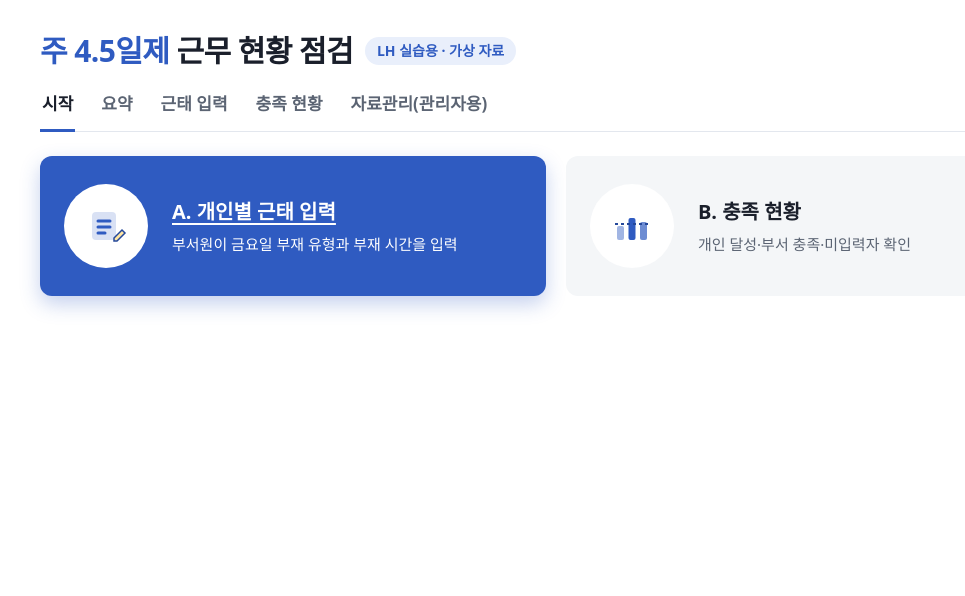
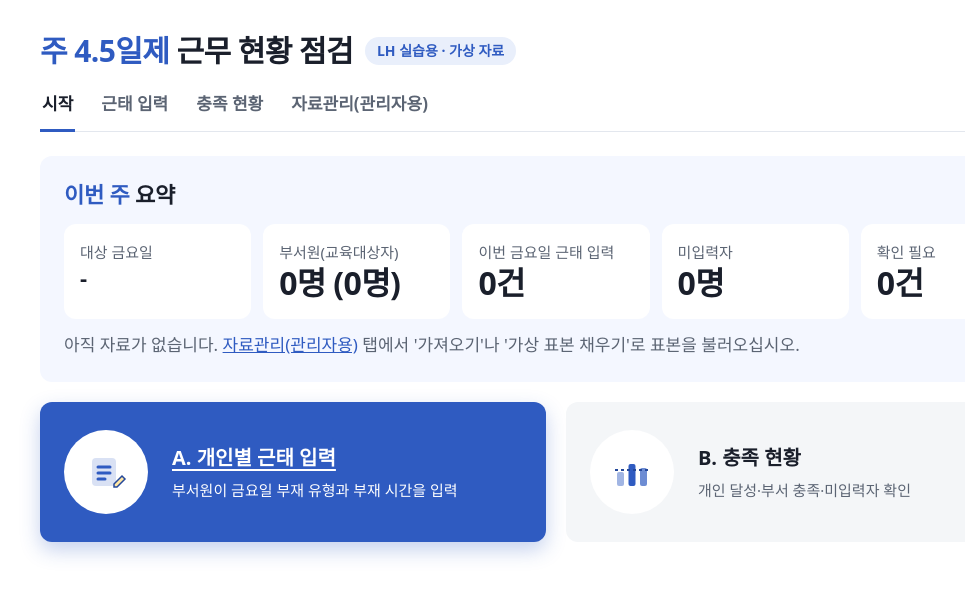
Before and after one commit to fman4444/AI, a plain HTML site: page tools/index.html in a window 1280 px wide. Shown: the whole page, without its empty margins (84-1049 px from the left). Drawn offline with Linux system fonts and the light colour scheme.

Commit message:
[팀-통합] PC 화면은 시작에 요약을 합치고 요약 탭 감춤 — 휴대폰은 그대로
Co-Authored-By: Claude Opus 5.5 <noreply@anthropic.com>
Claude-Session: https://claude.ai/code/session_01WihcLZcvkCdq9uRDWkDuxd

```diff
--- a/tools/assets/style.css
+++ b/tools/assets/style.css
@@ -129,4 +129,7 @@ th.num, td.num { text-align: right; }
 @media (prefers-reduced-motion: reduce) {
   * { animation: none !important; transition: none !important; }
 }
+/* PC에서는 시작 페이지에 요약을 합쳐 보이고 요약 탭을 감춘다. 휴대폰(640px 이하)은 요약을 따로 탭으로 둔다. */
+@media (min-width: 641px) { .mobile-only { display: none !important; } }
+@media (max-width: 640px) { .pc-only { display: none !important; } }
 [hidden] { display: none !important; }
--- a/tools/index.html
+++ b/tools/index.html
@@ -6,6 +6,17 @@
 <title>주 4.5일제 근무 현황 점검</title>
 <link rel="stylesheet" href="assets/style.css">
 <style>
+  .summary { display: grid; grid-template-columns: repeat(5, 1fr); gap: 12px; }
+  @media (max-width: 900px) { .summary { grid-template-columns: repeat(3, 1fr); } }
+  @media (max-width: 640px) { .summary { grid-template-columns: repeat(2, 1fr); } }
+  .summary > div { background: var(--card); border-radius: var(--r-card); padding: var(--s3) var(--s3); }
+  .summary .label { color: var(--muted); font-size: var(--fs-small); }
+  .summary .value { font-size: var(--fs-num); font-weight: 800; line-height: 1.2; font-variant-numeric: tabular-nums; letter-spacing: -0.02em; }
+  .summary .value.date { font-size: 22px; }
+  .summary .value { white-space: nowrap; }
+  @media (max-width: 640px) { .summary .value { font-size: 24px; } .summary .value.date { font-size: 18px; } }
+  .empty { color: var(--muted); margin: var(--s2) 0 0; }
+  .empty a { color: var(--primary); }
   /* LH 바로가기 카드처럼: 중요한 하나만 진한 파랑 */
   .go { display: grid; grid-template-columns: 1fr 1fr; gap: 20px; margin-bottom: 20px; }
   @media (max-width: 640px) { .go { grid-template-columns: 1fr; } }
@@ -32,11 +43,24 @@
 
   <nav class="menu" aria-label="메뉴">
     <a href="index.html" aria-current="page">시작</a>
-    <a href="pages/summary.html">요약</a>
+    <a class="mobile-only" href="pages/summary.html">요약</a>
     <a href="pages/IN.html">근태 입력</a>
     <a href="pages/board.html">충족 현황</a>
     <a href="pages/admin.html">자료관리(관리자용)</a>
   </nav>
+
+  <!-- PC 화면: 요약을 시작 페이지에 합쳐 보인다 (휴대폰은 요약 탭) -->
+  <div class="section pc-only">
+    <h2><span class="accent">이번 주</span> 요약</h2>
+    <div class="summary">
+      <div><div class="label">대상 금요일</div><div class="value date" id="sumFriday">-</div></div>
+      <div><div class="label">부서원(교육대상자)</div><div class="value" id="sumMembers">0명</div></div>
+      <div><div class="label">이번 금요일 근태 입력</div><div class="value" id="sumAttendance">0건</div></div>
+      <div><div class="label">미입력자</div><div class="value" id="sumMissing">0명</div></div>
+      <div><div class="label">확인 필요</div><div class="value" id="sumFlags">0건</div></div>
+    </div>
+    <p class="empty" id="sumEmpty">아직 자료가 없습니다. <a href="pages/admin.html">자료관리(관리자용)</a> 탭에서 '가져오기'나 '가상 표본 채우기'로 표본을 불러오십시오.</p>
+  </div>
 
   <div class="go">
     <a href="pages/IN.html" class="main">
@@ -50,5 +74,52 @@
   </div>
 </div>
 <script src="assets/common.js"></script>
+<script>
+(function () {
+  'use strict';
+  function $(id) { return document.getElementById(id); }
+
+  /* 미입력자·확인 필요 수 — 충족 현황 페이지(board.js)와 같은 기준으로 센다 */
+  function countChecks(d) {
+    var types = ['없음', '휴가', '출장'];
+    var seen = Object.create(null), list = [];
+    d.members.forEach(function (m) {
+      if (m && typeof m.id === 'string' && m.id !== '' && !seen[m.id]) { seen[m.id] = true; list.push(m); }
+    });
+    var byId = Object.create(null), flags = 0, missing = 0;
+    d.attendance.forEach(function (a) {
+      if (!a || a.date !== d.targetFriday) { return; }
+      if (!seen[a.id]) { flags += 1; return; }            /* 명단에 없는 사번 */
+      (byId[a.id] = byId[a.id] || []).push(a);
+    });
+    list.forEach(function (m) {
+      if (m.trainee === true) { return; }                 /* 교육대상자는 평가 제외 */
+      var recs = byId[m.id] || [];
+      if (recs.length > 1) { flags += 1; return; }         /* 중복 입력 */
+      if (recs.length === 0) { missing += 1; return; }     /* 미입력 */
+      var r = recs[0];
+      var ok = types.indexOf(r.absentType) >= 0 && typeof r.absentHours === 'number' &&
+        isFinite(r.absentHours) && r.absentHours >= 0 && r.absentHours <= 8;
+      if (!ok) { flags += 1; }                             /* 값 오류 */
+    });
+    return { missing: missing, flags: flags };
+  }
+
+  function renderSummary() {
+    var d = loadData();
+    var trainees = d.members.filter(function (m) { return m && m.trainee === true; }).length;
+    var thisFriday = d.attendance.filter(function (a) { return a && a.date === d.targetFriday; }).length;
+    $('sumFriday').textContent = d.targetFriday || '-';
+    $('sumMembers').textContent = d.members.length + '명 (' + trainees + '명)';
+    $('sumAttendance').textContent = thisFriday + '건';
+    var c = countChecks(d);
+    $('sumMissing').textContent = c.missing + '명';
+    $('sumFlags').textContent = c.flags + '건';
+    $('sumEmpty').hidden = d.members.length > 0;
+  }
+
+  renderSummary();
+})();
+</script>
 </body>
 </html>
```
Also changed, not shown: tools/pages/IN.html (+1 -1 lines), tools/pages/admin.html (+1 -1 lines), tools/pages/board.html (+1 -1 lines), tools/pages/summary.html (+1 -1 lines).
